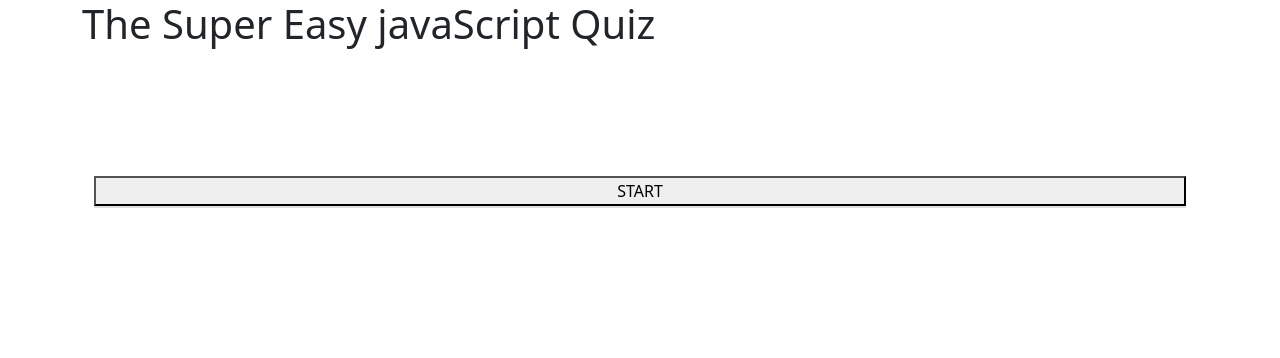
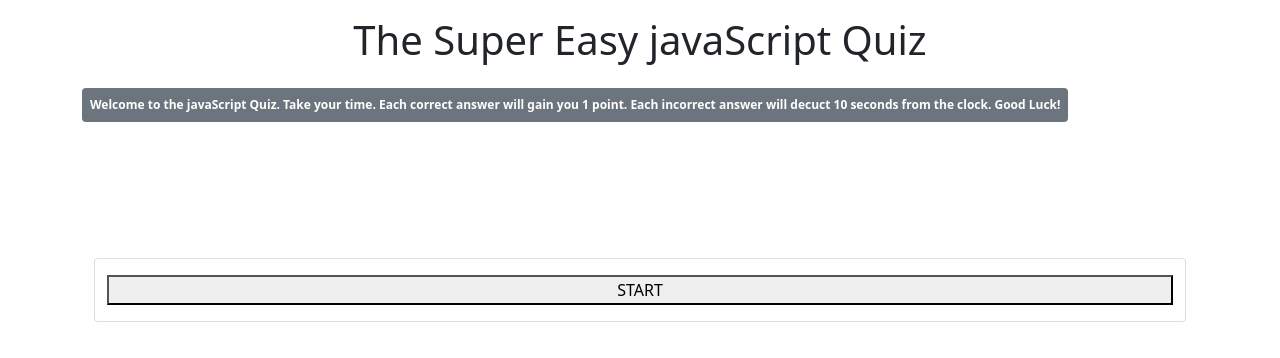
Before and after one commit to daze77/homework4, a plain HTML site: page index.html in a window 1280 px wide. Drawn offline with nearby package versions, Linux system fonts and the light colour scheme.

Commit message:
added readme

```diff
--- a/Assets/script.js
+++ b/Assets/script.js
@@ -68,7 +68,7 @@ function questionroulette(){
     var currentquestion = questions[questionNo]
     var questionEl = document.querySelector('.nextQuestion')
     // display the question within the <h3> header
-    questionEl.innerHTML = `<h3>${currentquestion}</h3>`
+    questionEl.innerHTML = `<h3>${currentquestion}</h3><br><br>`
 
     // loop through and show each answer as a button
     for( var i=0; i < questionresponses[questionNo].length; i++ ){
--- a/index.html
+++ b/index.html
@@ -11,9 +11,10 @@
 <body >
 
 
-    <div class="container position-relative">
+    <div class="container">
         <div class="">
-            <h1>The Super Easy javaScript Quiz</h1>
+            <h1 class="text-center p-3">The Super Easy javaScript Quiz</h1>
+            <p class="d-grid gap-2 d-md-block"><span class="badge bg-secondary p-2 text-wrap lh-base">Welcome to the javaScript Quiz.  Take your time.  Each correct answer will gain you 1 point.  Each incorrect answer will decuct 10 seconds from the clock.  Good Luck!</span></p>
             <br>
             <br>
             <div id="timerheader" class="d-none float-start">Timer:
@@ -28,13 +29,14 @@
             <br>
             <br>
             <br>
+            <form  id=questioncards>
+                <!--Questions will get plugged in here-->
+                <div class="container card nextQuestion d-grid gap-2 d-md-block py-3">
                     <button class="mx-auto" style ="width: 100%" id="goTime">START</button>
-        <div id=questioncards>
-            <div class="container card nextQuestion d-grid gap-2 d-md-block">
+
                 </div>
-        </div>
+            </form>
             <div id=quizOver class="d-none">
-            <div>
                 <h4 class="text-success">Thank you for completing the quiz!</h4>
                 <br>
                 <br>
@@ -45,8 +47,6 @@
         </div>
     </div>
 
-    </div>
-
 
 
 <script src="./Assets/script.js"></script>
```
Also changed, not shown: Assets/images/bananas.png (deleted), Assets/images/finishPage.png (added), Assets/images/halftone-yellow.png (deleted), Assets/images/questionsPage.png (added), Assets/images/startPage.png (added), 3 other files. Lines whose indentation alone changed are shown as unchanged.
